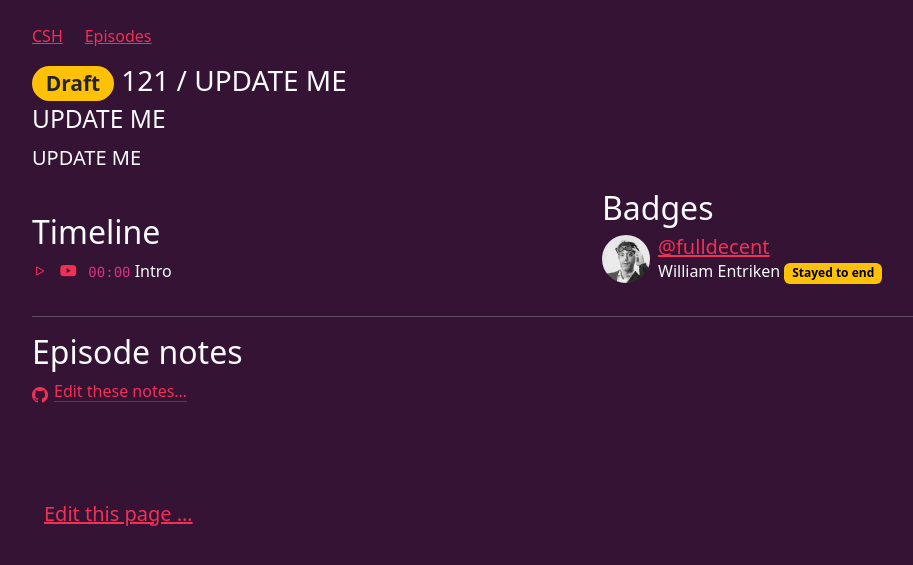
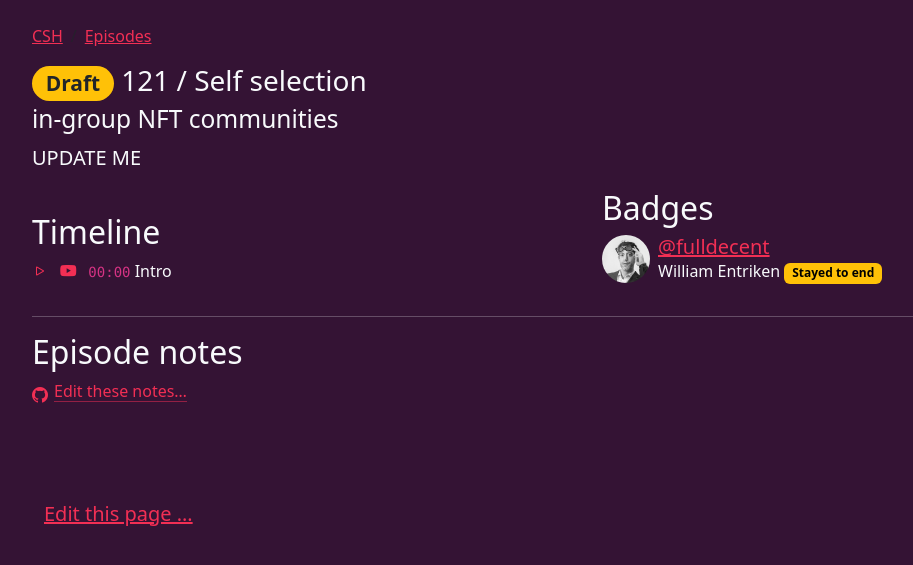
Before and after one commit to community-service/hour.gg, a Jekyll site: the page built from _episodes/2024-05-07-episode-121.md, in a window 1280 px wide. Shown: the top 565 px of the page, without its empty margins (50-963 px from the left). Built offline with Jekyll 4.4.1, drawn with Linux system fonts in a browser that asks for light colours.

Commit message:
in-group

```diff
--- a/_episodes/2024-05-07-episode-121.md
+++ b/_episodes/2024-05-07-episode-121.md
@@ -1,8 +1,8 @@
 ---
 posted: false
 guid: A28FF257-CA28-4CB7-B02A-673DABE5C4AB
-title: UPDATE ME
-subtitle: UPDATE ME
+title: Self selection
+subtitle: in-group NFT communities
 # The description can be up to 400 characters
 description: UPDATE ME
 time: 2024-05-07 18:00:00 -0400
```
